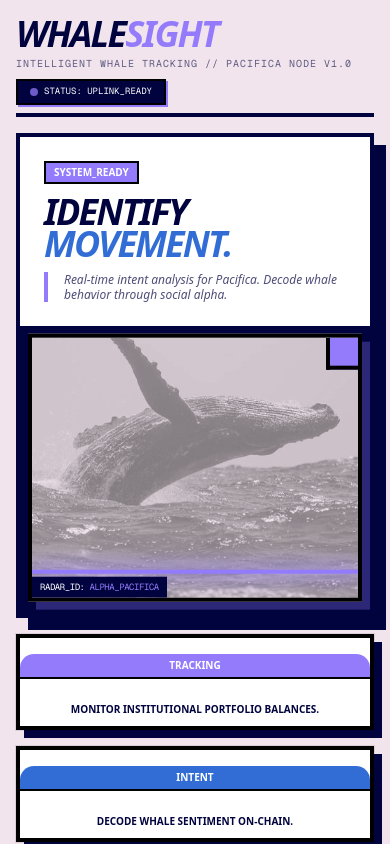
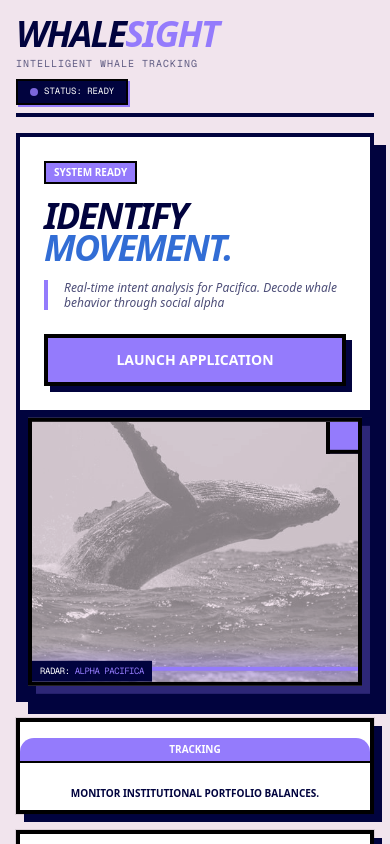
Before and after one commit to Pacifi-Data/WhaleSight, a Next.js app: page / in a window 390 px wide. Shown: the top 844 px of the page. Built offline with nearby package versions, Linux system fonts and the light colour scheme.

Commit message:
fix-LandingUI

```diff
--- a/app/page.tsx
+++ b/app/page.tsx
@@ -11,18 +11,22 @@ export default function LandingPage() {
       <main className="min-h-screen md:h-screen w-full bg-[#F1E4ED] p-4 md:p-6 text-[#01033E] flex flex-col md:grid md:grid-rows-[auto_1fr_auto] selection:bg-[#947BFC]/20 overflow-x-hidden md:overflow-hidden gap-4 md:gap-6">
 
  {/* 1. HEADER */}
-        <header className="max-w-7xl mx-auto w-full border-b-4 border-[#01033E] pb-2 flex flex-col sm:flex-row justify-between items-start sm:items-end gap-2">
+<header className="max-w-7xl mx-auto w-full border-b-4 border-[#01033E] pb-2 flex flex-col gap-4">
+  <div className="flex flex-col sm:flex-row justify-between items-start sm:items-end gap-2">
     <div>
       <h1 className="text-4xl md:text-5xl font-black tracking-tighter uppercase italic leading-none text-[#01033E]">
         WHALE<span className="text-[#947BFC]">SIGHT</span>
       </h1>
       <p className="font-mono text-[10px] uppercase tracking-widest text-[#01033E]/60 mt-1">
-              Intelligent Whale Tracking // Pacifica Node v1.0
+        Intelligent Whale Tracking
       </p>
     </div>
-          <div className="font-mono text-[9px] text-white uppercase flex items-center gap-1.5 bg-[#01033E] px-3 py-1 rounded-none border-2 border-black shadow-[2px_2px_0px_0px_rgba(148,123,252,1)]">
+
+    {/* This div now sits on the left by default on mobile, but aligns right on desktop if you prefer */}
+    <div className="font-mono text-[9px] text-white uppercase flex items-center gap-1.5 bg-[#01033E] px-3 py-1 rounded-none border-2 border-black shadow-[2px_2px_0px_0px_rgba(148,123,252,1)] self-start sm:self-auto">
       <div className="h-2 w-2 rounded-full bg-[#947BFC] animate-pulse" />
-            STATUS: UPLINK_READY
+      STATUS: READY
+    </div>
   </div>
 </header>
 
@@ -30,17 +34,27 @@ export default function LandingPage() {
         <div className="max-w-7xl mx-auto w-full flex-1 flex flex-col md:grid md:grid-cols-2 border-4 border-[#01033E] bg-white shadow-[12px_12px_0px_0px_rgba(1,3,62,1)] min-h-0 overflow-hidden relative">
 
 {/* MOBILE TEXT CONTENT */}
-          <div className="flex md:hidden flex-col p-6 space-y-3 bg-white order-1">
+<div className="flex md:hidden flex-col p-6 space-y-4 bg-white order-1">
   <div className="inline-block self-start bg-[#947BFC] text-white border-2 border-black px-2 py-0.5 text-[10px] font-black uppercase">
-              SYSTEM_READY
+    SYSTEM READY
   </div>
   <h2 className="text-4xl font-black uppercase leading-[0.9] tracking-tighter italic text-[#01033E]">
     Identify <br />
     <span className="text-[#326DD5]">Movement.</span>
   </h2>
   <p className="text-xs max-w-sm leading-tight border-l-4 border-[#947BFC] pl-4 font-medium italic text-[#01033E]/70">
-              Real-time intent analysis for Pacifica. Decode whale behavior through social alpha.
+    Real-time intent analysis for Pacifica. Decode whale behavior through social alpha
   </p>
+
+  {/* ADDED BUTTON FOR MOBILE SIZE */}
+  <div className="pt-2">
+    <Link
+      href="/dashboard"
+      className="inline-block w-full text-center bg-[#947BFC] text-white border-4 border-black py-3 px-6 text-sm font-black uppercase hover:bg-[#01033E] transition-all shadow-[6px_6px_0px_0px_rgba(1,3,62,1)] active:translate-y-1 active:shadow-none"
+    >
+      Launch Application
+    </Link>
+  </div>
 </div>
 
           {/* WHALE IMAGE - PURPLE THEME */}
@@ -69,7 +83,7 @@ export default function LandingPage() {
               <div className="absolute top-0 right-0 w-8 h-8 bg-[#947BFC] border-l-4 border-b-4 border-black z-40" />
 
               <div className="absolute bottom-0 left-0 bg-[#01033E] text-white px-2 py-1 font-mono text-[9px] uppercase tracking-tighter z-40">
-                RADAR_ID: <span className="text-[#947BFC]">ALPHA_PACIFICA</span>
+                RADAR: <span className="text-[#947BFC]">ALPHA PACIFICA</span>
               </div>
             </motion.div>
           </div>
```
Lines whose indentation alone changed are shown as unchanged.
